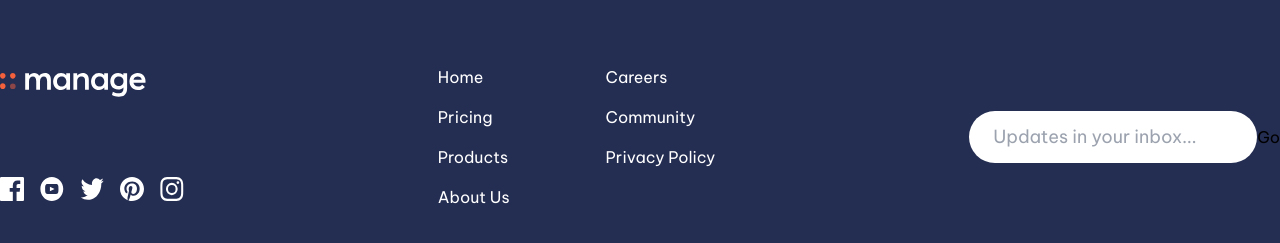
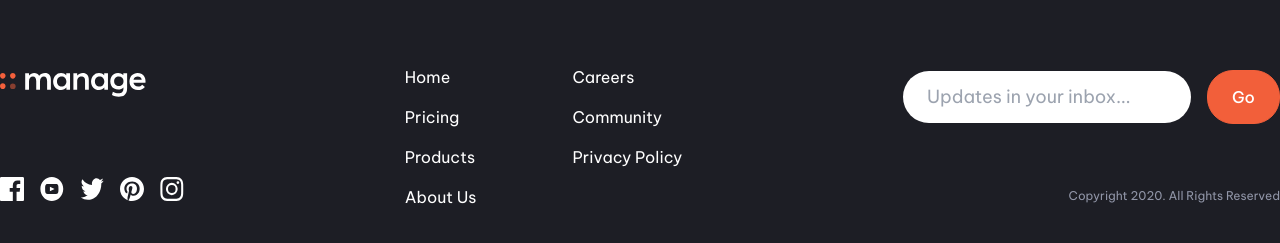
Before and after one commit to AlvesPHGA/manage-lp, a React (Vite) app: page / in a window 1280 px wide. Shown: the part 2602-2845 px from the top of the page. Built offline with nearby package versions, Linux system fonts and the light colour scheme.

Commit message:
feat: footer

```diff
--- a/src/ui/components/footer/FormComponent.tsx
+++ b/src/ui/components/footer/FormComponent.tsx
@@ -2,9 +2,11 @@ import { InputComponent } from '../form/InputComponent';
 
 export const FormComponent = () => {
    return (
-      <form action="">
+      <form className="space-x-4">
          <InputComponent />
-         <button>Go</button>
+         <button className="border border-brightRed bg-brightRed py-3.5 px-6 rounded-[26px] text-white font-medium hover:text-brightRed hover:bg-transparent transition">
+            Go
+         </button>
       </form>
    );
 };
--- a/src/ui/partials/global/Footer.tsx
+++ b/src/ui/partials/global/Footer.tsx
@@ -5,14 +5,19 @@ import { LogoSiteComponent } from '../../components/logo/LogoSiteComponent';
 
 export const Footer = () => {
    return (
-      <footer className="bg-darkBlue py-20">
+      <footer className="bg-veryDarkBlue py-20">
          <div className="max-w-7xl mx-auto flex justify-between items-center">
             <div className="space-y-20">
                <LogoSiteComponent fill="#fff" />
                <SocialMediasComponent />
             </div>
             <LinksFooter />
-            <FormComponent />
+            <div className="text-right flex flex-col gap-16">
+               <FormComponent />
+               <span className="text-xs text-darkGrayishBlue">
+                  Copyright 2020. All Rights Reserved
+               </span>
+            </div>
          </div>
       </footer>
    );
```
